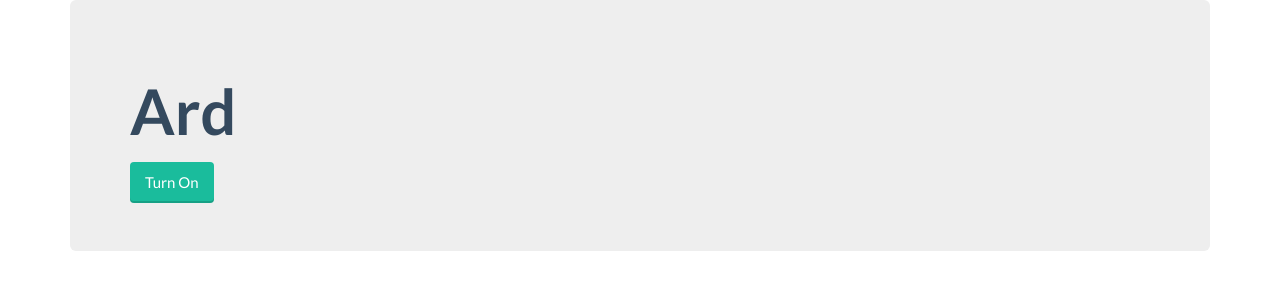
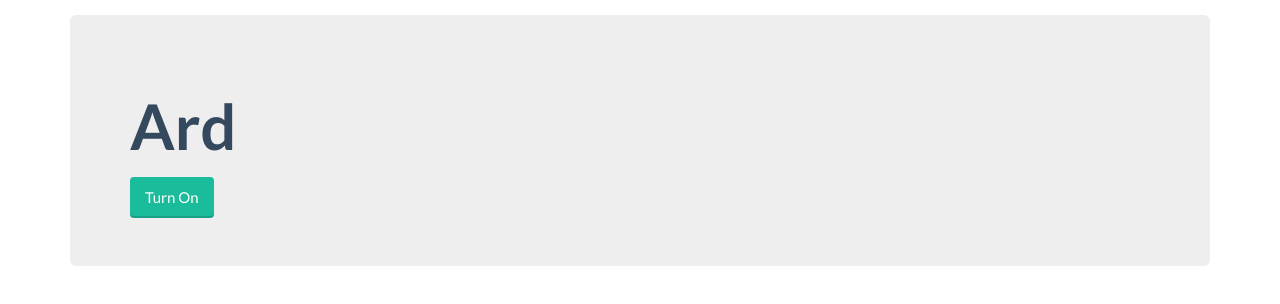
Before and after one commit to vck/ard, a plain HTML site: page index.html in a window 1280 px wide. Drawn offline with Linux system fonts and the light colour scheme.

Commit message:
Costum CSS

```diff
--- /dev/null
+++ b/css/style.css
@@ -0,0 +1,3 @@
+body {
+  margin-top: 15px;
+}
--- a/index.html
+++ b/index.html
@@ -10,6 +10,9 @@
 
     <!-- Loading Flat UI -->
     <link href="css/flat-ui.min.css" rel="stylesheet">
+
+    <!-- Costum CSS -->
+    <link rel="stylesheet" href="css/style.css">
 
     <!-- HTML5 shim, for IE6-8 support of HTML5 elements. All other JS at the end of file. -->
     <!--[if lt IE 9]>
```
